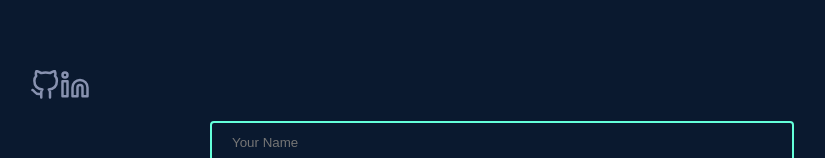
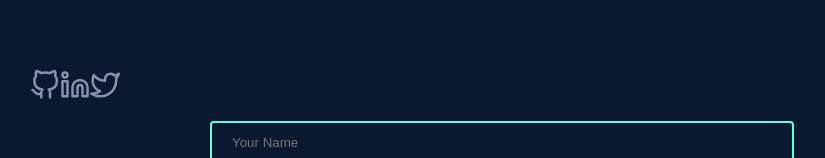
Before and after one commit to Farida-Hamid/Personal-Website, a React (Create React App) app: page / in a window 1280 px wide. Shown: the part 4122-4280 px from the top of the page, without its empty margins (160-985 px from the left). Built offline with nearby package versions, Linux system fonts and the light colour scheme.

Commit message:
Add twitter icon

```diff
--- a/src/components/icons/Social.js
+++ b/src/components/icons/Social.js
@@ -1,13 +1,22 @@
 import React from 'react';
 import GitHubIcon from './GitHub';
 import LinkedinIcon from './LinkedIn';
+import TwitterIcon from './Twitter';
 
 const Social = () => {
 
   return (
     <>
-      <GitHubIcon />
-      <LinkedinIcon />
+      <a href='https://github.com/Farida-Hamid' target="_blank" rel="noreferrer" >
+        <GitHubIcon />
+      </a>
+      <a href='http://linkedin.com/in/farida-hamid' target="_blank" rel="noreferrer" >
+        <LinkedinIcon />
+      </a>
+      <a href='https://twitter.com/FaridaHOHA' target="_blank" rel="noreferrer" >
+        <TwitterIcon />
+      </a>
+
     </>
 )};
 
--- /dev/null
+++ b/src/components/icons/Twitter.js
@@ -0,0 +1,19 @@
+import React from 'react';
+
+const TwitterIcon = () => (
+  <svg
+    xmlns="http://www.w3.org/2000/svg"
+    role="img"
+    viewBox="0 0 24 24"
+    fill="none"
+    stroke="currentColor"
+    strokeWidth="2"
+    strokeLinecap="round"
+    strokeLinejoin="round"
+    className="social-icon">
+    <title>Twitter</title>
+    <path d="M23 3a10.9 10.9 0 0 1-3.14 1.53 4.48 4.48 0 0 0-7.86 3v1A10.66 10.66 0 0 1 3 4s-4 9 5 13a11.64 11.64 0 0 1-7 2c9 5 20 0 20-11.5a4.5 4.5 0 0 0-.08-.83A7.72 7.72 0 0 0 23 3z"></path>
+  </svg>
+);
+
+export default TwitterIcon;
```
